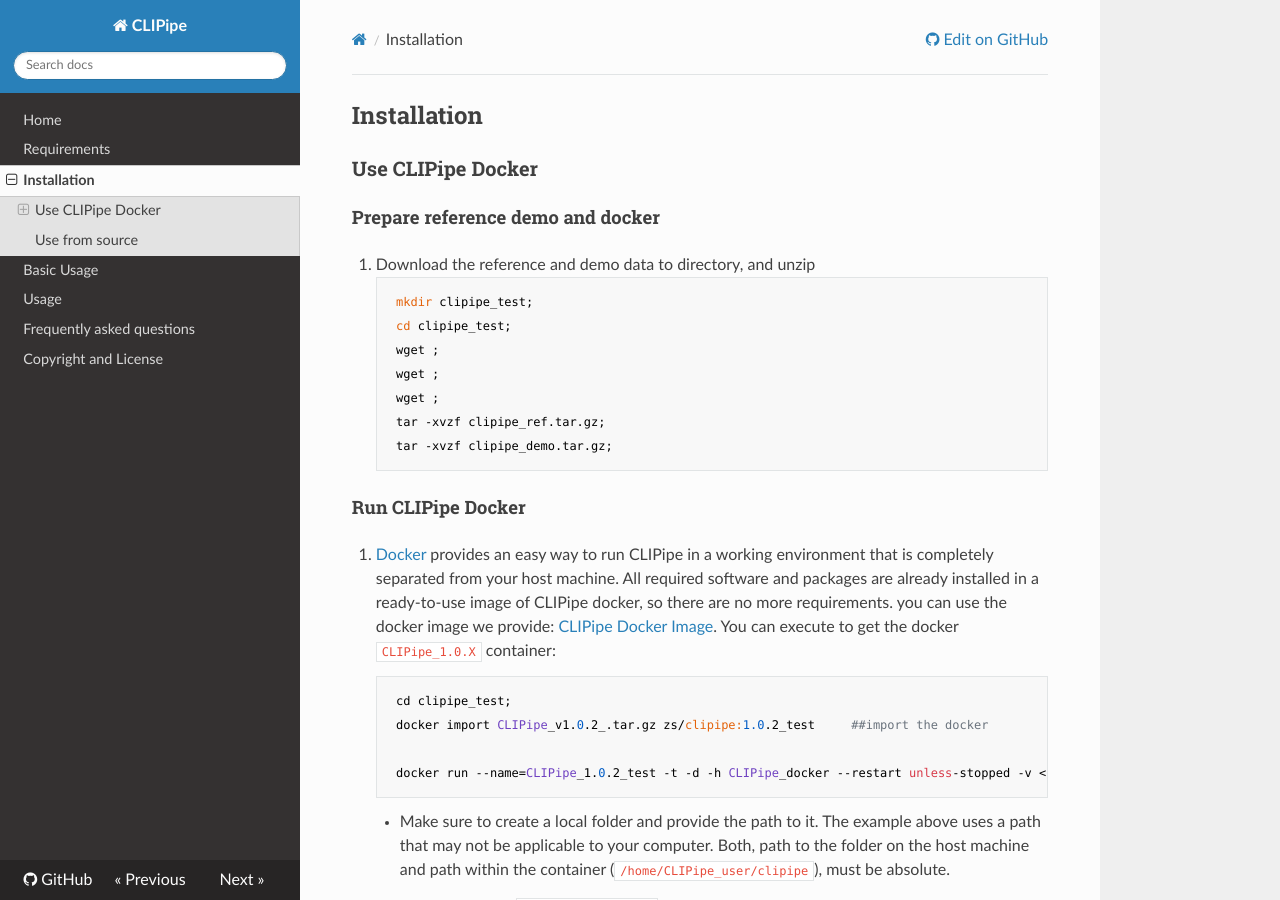
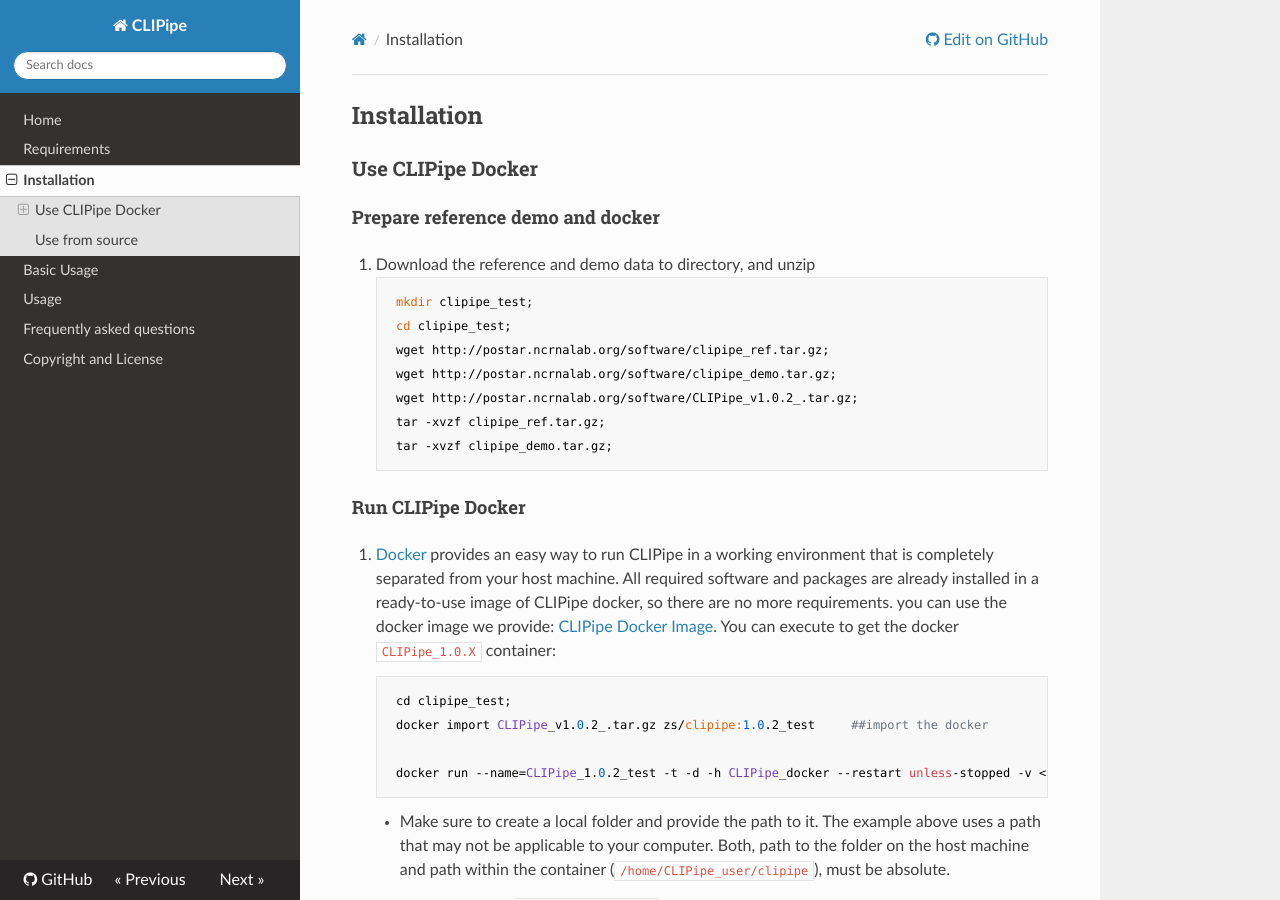
Before and after one commit to zwhbio2017/clipipe_docs, an MkDocs documentation site: the page built from docs/2_installation.md, in a window 1280 px wide and 900 px high. Built offline with MkDocs 1.6.1, drawn with Linux system fonts in a browser that asks for light colours; nearby versions of some CDN libraries; part of the change alters nothing that is shown.

Commit message:
miner change

```diff
--- a/docs/2_installation.md
+++ b/docs/2_installation.md
@@ -8,9 +8,9 @@
 
          mkdir clipipe_test;
          cd clipipe_test;
-         wget ;
-         wget ;
-         wget ;
+         wget http://postar.ncrnalab.org/software/clipipe_ref.tar.gz;
+         wget http://postar.ncrnalab.org/software/clipipe_demo.tar.gz;
+         wget http://postar.ncrnalab.org/software/CLIPipe_v1.0.2_.tar.gz;
          tar -xvzf clipipe_ref.tar.gz;
          tar -xvzf clipipe_demo.tar.gz;
 
```
